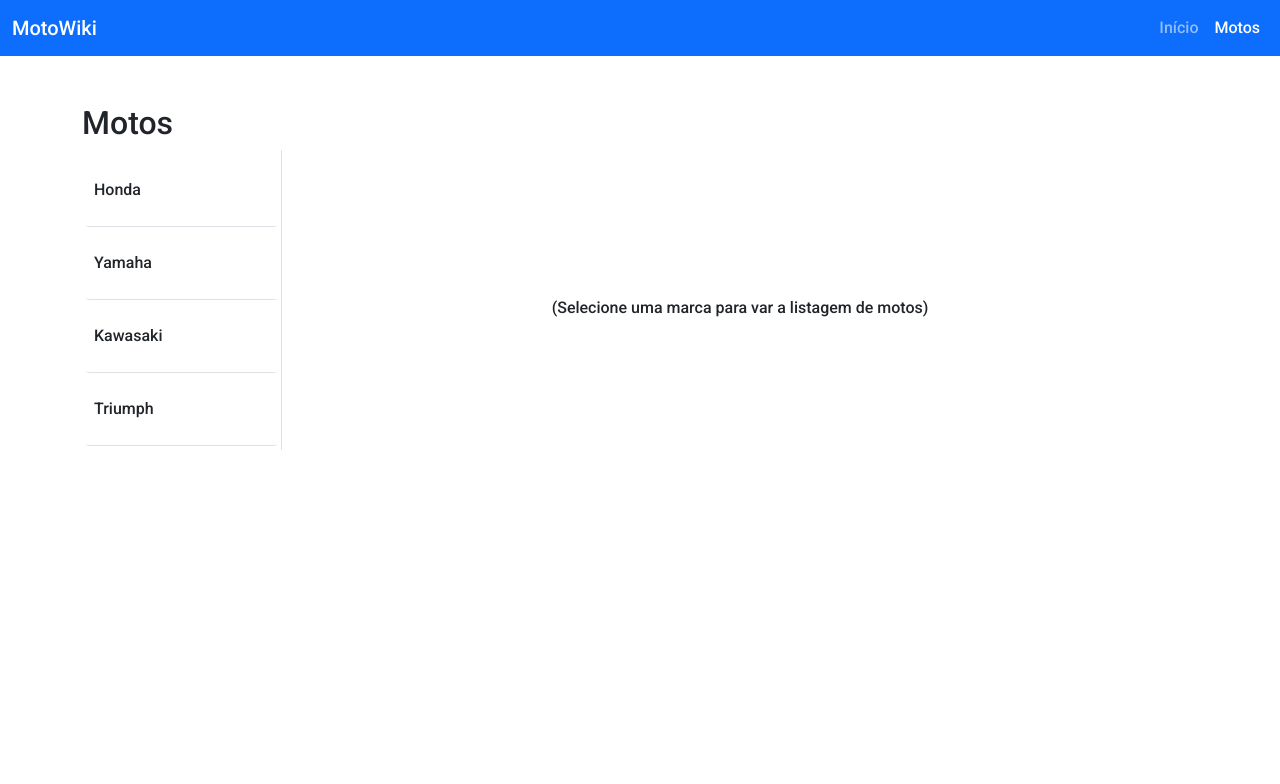
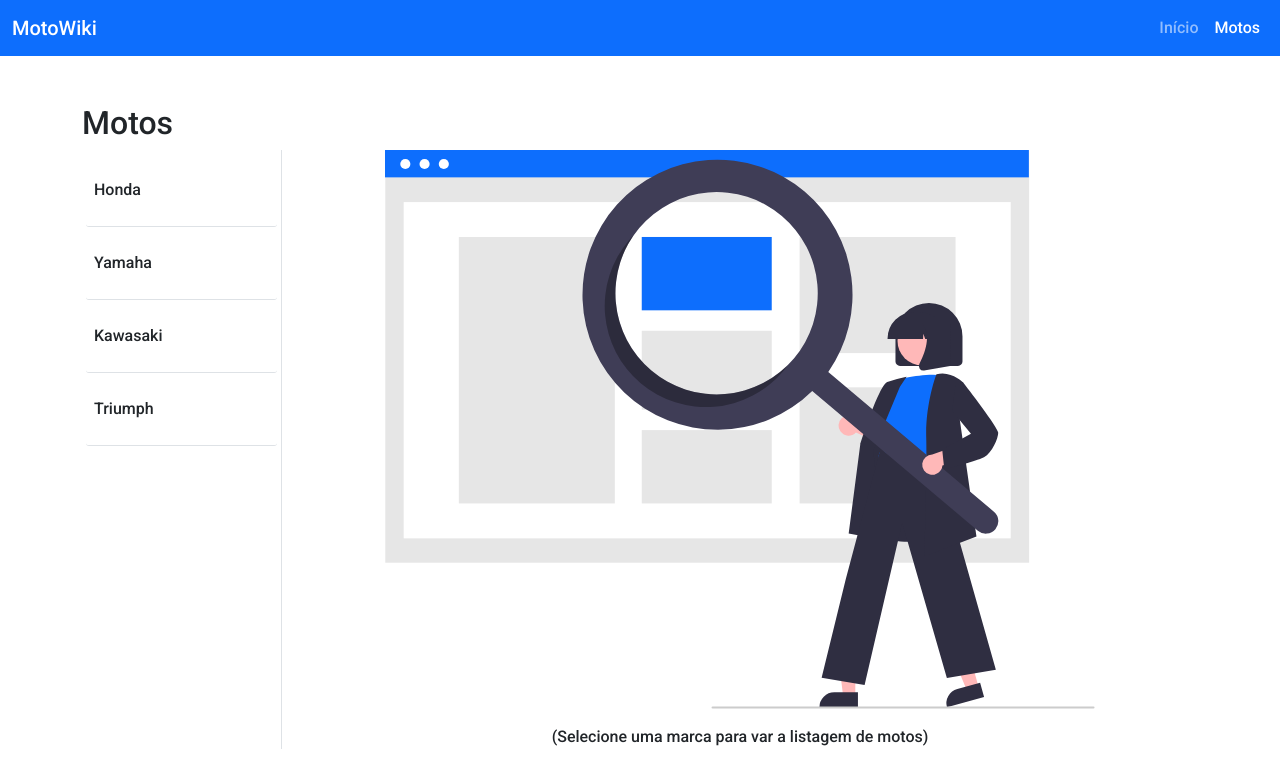
Before and after one commit to jmarc00s/react-nested-routes, a React (Vite) app: page /motorcycles in a window 1280 px wide. Shown: the top 784 px of the page. Built offline with nearby package versions, Linux system fonts and the light colour scheme; data requests are answered from the project's data file.

Commit message:
Melhorando exibição de tela inicial na página da wiki

```diff
--- a/index.html
+++ b/index.html
@@ -4,7 +4,7 @@
     <meta charset="UTF-8" />
     <link rel="icon" type="image/svg+xml" href="/src/favicon.svg" />
     <meta name="viewport" content="width=device-width, initial-scale=1.0" />
-    <title>Vite App</title>
+    <title>MotoWiki app</title>
   </head>
   <body>
     <div id="root"></div>
--- a/package.json
+++ b/package.json
@@ -20,6 +20,7 @@
     "react-router-dom": "^6.2.2"
   },
   "devDependencies": {
+    "@honkhonk/vite-plugin-svgr": "^1.1.0",
     "@vitejs/plugin-react": "^1.0.7",
     "vite": "^2.8.0"
   }
--- a/src/components/pages/Motorcycles/EmptyDetails.jsx
+++ b/src/components/pages/Motorcycles/EmptyDetails.jsx
@@ -1,9 +1,11 @@
 import React from 'react';
+import Search from '../../../assets/search.svg?component';
 
 const EmptyDetails = () => {
   return (
-    <div className="d-flex justify-content-center align-items-center h-full">
-      (Selecione uma marca para var a listagem de motos)
+    <div className="d-flex flex-column justify-content-center align-items-center h-full">
+      <Search />
+      <p className="mt-3">(Selecione uma marca para var a listagem de motos)</p>
     </div>
   );
 };
--- a/vite.config.js
+++ b/vite.config.js
@@ -1,7 +1,8 @@
-import { defineConfig } from 'vite'
-import react from '@vitejs/plugin-react'
+import { defineConfig } from 'vite';
+import react from '@vitejs/plugin-react';
+import svgr from '@honkhonk/vite-plugin-svgr';
 
 // https://vitejs.dev/config/
 export default defineConfig({
-  plugins: [react()]
-})
+  plugins: [svgr(), react()],
+});
```
Also changed, not shown: src/assets/search.svg (added), 1 other file (tests, documents, lock files or other folders).
